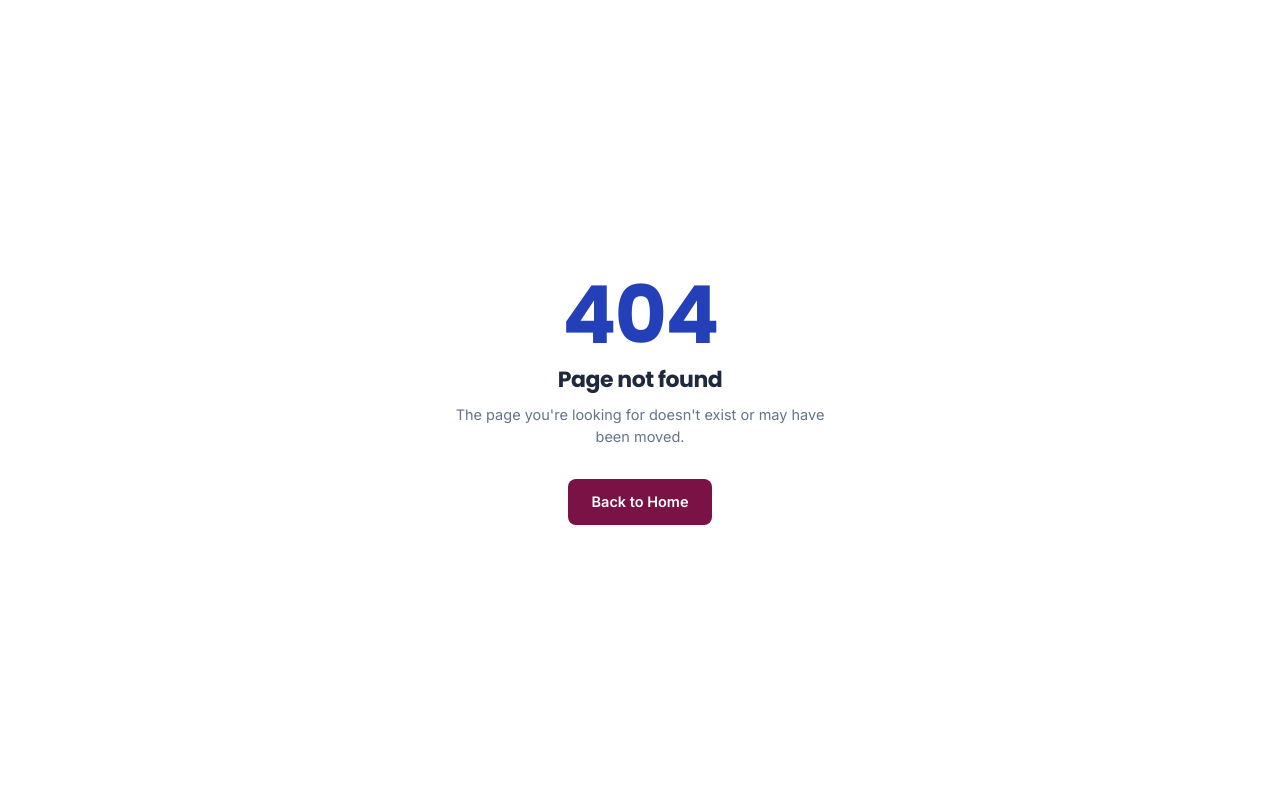
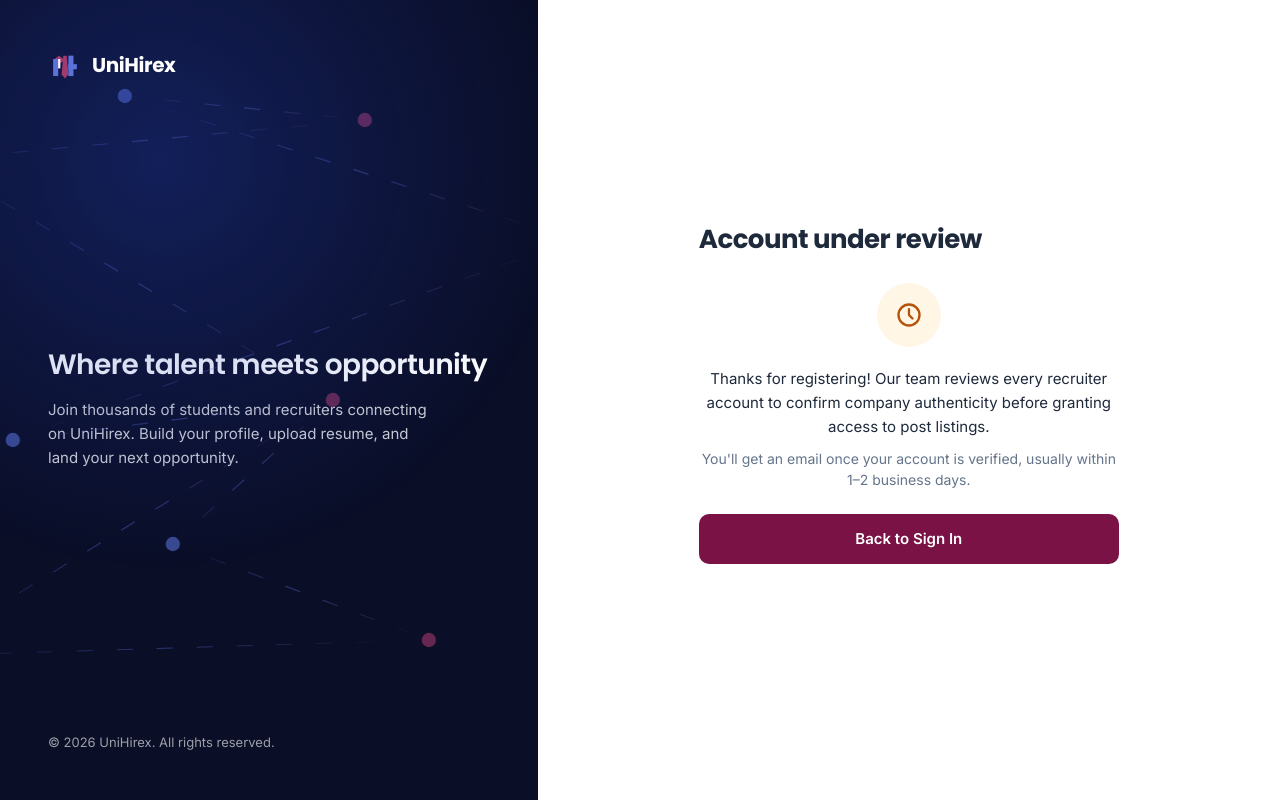
Before and after one commit to Sehar-Tahir/UniHirex_Recruitment_Platform, a React (Vite) app in the folder frontend/: page /pending-verification in a window 1280 px wide. Before the commit this address had no page. Built offline with nearby package versions, Linux system fonts and the light colour scheme.

Commit message:
UI updated

```diff
--- a/frontend/src/App.jsx
+++ b/frontend/src/App.jsx
@@ -10,6 +10,8 @@ import Login from "./pages/auth/Login";
 import VerifyEmail from "./pages/auth/VerifyEmail";
 import ResetPassword from "./pages/auth/ResetPassword";
 import ForgetPassword from "./pages/auth/ForgetPassword";
+import PendingVerification from "./pages/auth/PendingVerification";
+
 import { AuthProvider } from "./context/AuthContext";
 import ProtectedRoute from "./routes/ProtectedRoute";
 
@@ -62,6 +64,8 @@ const App = () => {
           <Route path="/verify-email" element={<VerifyEmail />} />
           <Route path="/reset-password/:token" element={<ResetPassword />} />
           <Route path="/forget-password" element={<ForgetPassword />} />
+          <Route path="/pending-verification" element={<PendingVerification />} />
+
           <Route element={<ProtectedRoute allowedRoles={["student"]} />}>
             <Route element={<DashboardLayout />}>
               <Route path="/student/dashboard" element={<StudentDashboard />} />
--- a/frontend/src/components/auth/AuthLayout.jsx
+++ b/frontend/src/components/auth/AuthLayout.jsx
@@ -1,24 +1,35 @@
 import React from "react";
 import { COLORS, fontHead, fontBody } from "../../theme";
 import Logo from "../home/Logo";
+import NodeGraph from "../home/NodeGraph";
+import { Link } from "react-router-dom";
 
 export default function AuthLayout({ title, subtitle, children }) {
   return (
     <div className="min-h-screen flex">
       {/* Left branding panel — hidden on mobile */}
       <div
-        className="hidden lg:flex lg:w-[42%] flex-col justify-between p-12 text-white"
-        style={{ background: `linear-gradient(160deg, ${COLORS.primary}, ${COLORS.accent})` }}
+        className="hidden lg:flex lg:w-[42%] flex-col justify-between p-12 text-white relative overflow-hidden"
+        style={{ background: "#0A0E27" }}
       >
-        <Logo dark />
+        <NodeGraph className="absolute inset-0 w-full h-full opacity-60" />
+        <div
+          className="absolute inset-0 pointer-events-none"
+          style={{ background: "radial-gradient(circle at 30% 20%, rgba(35,64,184,0.35), transparent 55%)" }}
+        />
+        <div className="relative z-10">
+          <Link to="/">
+          <Logo dark />
+        </Link>
+        </div>
 
         <div style={fontBody}>
           <h2 className="text-[28px] font-semibold mb-3" style={fontHead}>
             Where talent meets opportunity
           </h2>
           <p className="text-white/80 text-[15px] leading-relaxed max-w-95">
-            Join thousands of students and recruiters connecting on UniHirex —
-            build your profile, get discovered, and land your next opportunity.
+            Join thousands of students and recruiters connecting on UniHirex.
+            Build your profile, upload resume, and land your next opportunity.
           </p>
         </div>
 
@@ -31,7 +42,9 @@ export default function AuthLayout({ title, subtitle, children }) {
       <div className="flex-1 flex items-center justify-center px-6 py-6 bg-white">
         <div className="w-full max-w-105">
           <div className="lg:hidden mb-8 flex justify-center">
-            <Logo />
+            <Link to="/">
+          <Logo />
+        </Link>
           </div>
 
           <h1 className="text-[26px] font-bold mb-2" style={{ ...fontHead, color: COLORS.textDark }}>
--- a/frontend/src/pages/auth/Login.jsx
+++ b/frontend/src/pages/auth/Login.jsx
@@ -62,7 +62,7 @@ export default function Login() {
         />
 
         <div className="flex justify-end mb-6">
-          <Link to="/forgot-password" className="text-[14px] font-semibold" style={{ ...fontBody, color: COLORS.primary }}>
+          <Link to="/forget-password" className="text-[14px] font-semibold" style={{ ...fontBody, color: COLORS.primary }}>
             Forgot password?
           </Link>
         </div>
--- /dev/null
+++ b/frontend/src/pages/auth/PendingVerification.jsx
@@ -0,0 +1,36 @@
+import React from "react";
+import { Link } from "react-router-dom";
+import { COLORS, fontBody } from "../../theme";
+import AuthLayout from "../../components/auth/AuthLayout";
+
+export default function PendingVerification() {
+  return (
+    <AuthLayout title="Account under review">
+      <div className="text-center py-4">
+        <div
+          className="w-16 h-16 rounded-full flex items-center justify-center mx-auto mb-5"
+          style={{ background: "#FFF6E5" }}
+        >
+          <svg width="28" height="28" viewBox="0 0 24 24" fill="none" stroke="#B45309" strokeWidth="2">
+            <circle cx="12" cy="12" r="9" />
+            <path d="M12 7v5l3 3" strokeLinecap="round" />
+          </svg>
+        </div>
+        <p className="text-[15px] mb-2 leading-relaxed" style={{ ...fontBody, color: COLORS.textDark }}>
+          Thanks for registering! Our team reviews every recruiter account to confirm
+          company authenticity before granting access to post listings.
+        </p>
+        <p className="text-[14px] mb-6" style={{ ...fontBody, color: COLORS.textMuted }}>
+          You'll get an email once your account is verified, usually within 1–2 business days.
+        </p>
+        <Link
+          to="/login"
+          className="inline-block w-full py-3.5 rounded-[10px] font-semibold text-[15px] text-white"
+          style={{ ...fontBody, background: COLORS.accent }}
+        >
+          Back to Sign In
+        </Link>
+      </div>
+    </AuthLayout>
+  );
+}
--- a/frontend/src/pages/auth/Register.jsx
+++ b/frontend/src/pages/auth/Register.jsx
@@ -8,7 +8,12 @@ import RoleToggle from "../../components/auth/RoleToggle";
 export default function Register() {
   const navigate = useNavigate();
   const [role, setRole] = useState("student");
-  const [form, setForm] = useState({ name: "", email: "", password: "", confirmPassword: "" });
+
+  const handleRoleChange = (newRole) => {
+    setRole(newRole);
+    setErrors({});
+  };
+  const [form, setForm] = useState({ name: "", email: "", password: "", confirmPassword: "", companyName: "" });
   const [errors, setErrors] = useState({});
 
   const handleChange = (e) => {
@@ -20,6 +25,10 @@ export default function Register() {
     if (!form.name.trim()) errs.name = "Name is required";
     if (!form.email.trim()) errs.email = "Email is required";
     else if (!/\S+@\S+\.\S+/.test(form.email)) errs.email = "Enter a valid email";
+    else if (role === "student" && !form.email.toLowerCase().endsWith("@iub.edu.pk")) {
+      errs.email = "Registration is currently limited to IUB students, use your @iub.edu.pk email";
+    }
+    if (role === "recruiter" && !form.companyName.trim()) errs.companyName = "Company name is required";
     if (!form.password) errs.password = "Password is required";
     else if (form.password.length < 6) errs.password = "Minimum 6 characters";
     if (form.confirmPassword !== form.password) errs.confirmPassword = "Passwords don't match";
@@ -33,7 +42,7 @@ export default function Register() {
     if (Object.keys(errs).length === 0) {
       // TODO: connect to backend register API (Phase 2)
       console.log("Registering", { role, ...form });
-      navigate("/verify-email");
+      navigate(role === "recruiter" ? "/pending-verification" : "/verify-email");
     }
   };
 
@@ -42,15 +51,34 @@ export default function Register() {
       title="Create your account"
       subtitle="Start your journey with UniHirex today"
     >
-      <RoleToggle role={role} setRole={setRole} />
+      <RoleToggle role={role} setRole={handleRoleChange} />
+
+      {role === "student" && (
+        <div
+          className="text-[13px] font-medium px-4 py-2.5 rounded-lg mb-5"
+          style={{ background: "#EEF1FC", color: COLORS.primary }}
+        >
+          Currently open to IUB students only, use your @iub.edu.pk email.
+        </div>
+      )}
 
       <form onSubmit={handleSubmit}>
+        {role === "recruiter" && (
+          <FormInput
+            label="Company name"
+            name="companyName"
+            value={form.companyName}
+            onChange={handleChange}
+            placeholder="e.g. Techverse Solutions"
+            error={errors.companyName}
+          />
+        )}
         <FormInput
           label="Full name"
           name="name"
           value={form.name}
           onChange={handleChange}
-          placeholder="e.g. Sehar Tahir"
+          placeholder={role === "recruiter" ? "e.g. Ayesha Malik" : "e.g. Sehar Tahir"}
           error={errors.name}
         />
         <FormInput
@@ -59,9 +87,10 @@ export default function Register() {
           type="email"
           value={form.email}
           onChange={handleChange}
-          placeholder="you@university.edu.pk"
+          placeholder={role === "recruiter" ? "you@company.com" : "you@iub.edu.pk"}
           error={errors.email}
         />
+
         <FormInput
           label="Password"
           name="password"
@@ -71,7 +100,7 @@ export default function Register() {
           placeholder="At least 6 characters"
           error={errors.password}
         />
-        {/* <FormInput
+        <FormInput
           label="Confirm password"
           name="confirmPassword"
           type="password"
@@ -79,7 +108,14 @@ export default function Register() {
           onChange={handleChange}
           placeholder="Re-enter your password"
           error={errors.confirmPassword}
-        /> */}
+        />
+
+
+        {role === "recruiter" && (
+          <p className="text-[12.5px] mb-4 leading-relaxed" style={{ ...fontBody, color: COLORS.textMuted }}>
+            Recruiter accounts are manually reviewed to confirm company authenticity before you can post listings.
+          </p>
+        )}
 
         <button
           type="submit"
```
